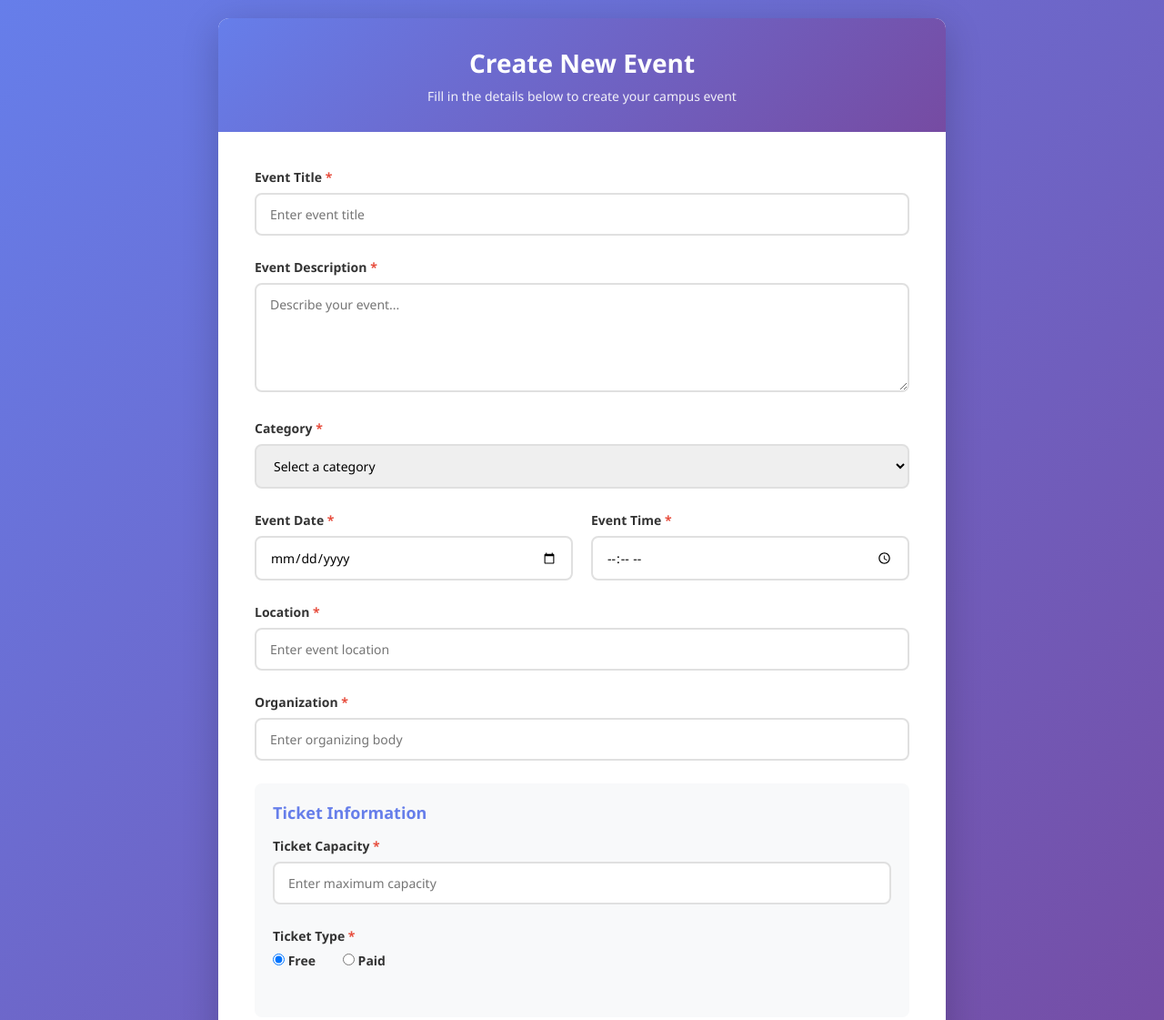
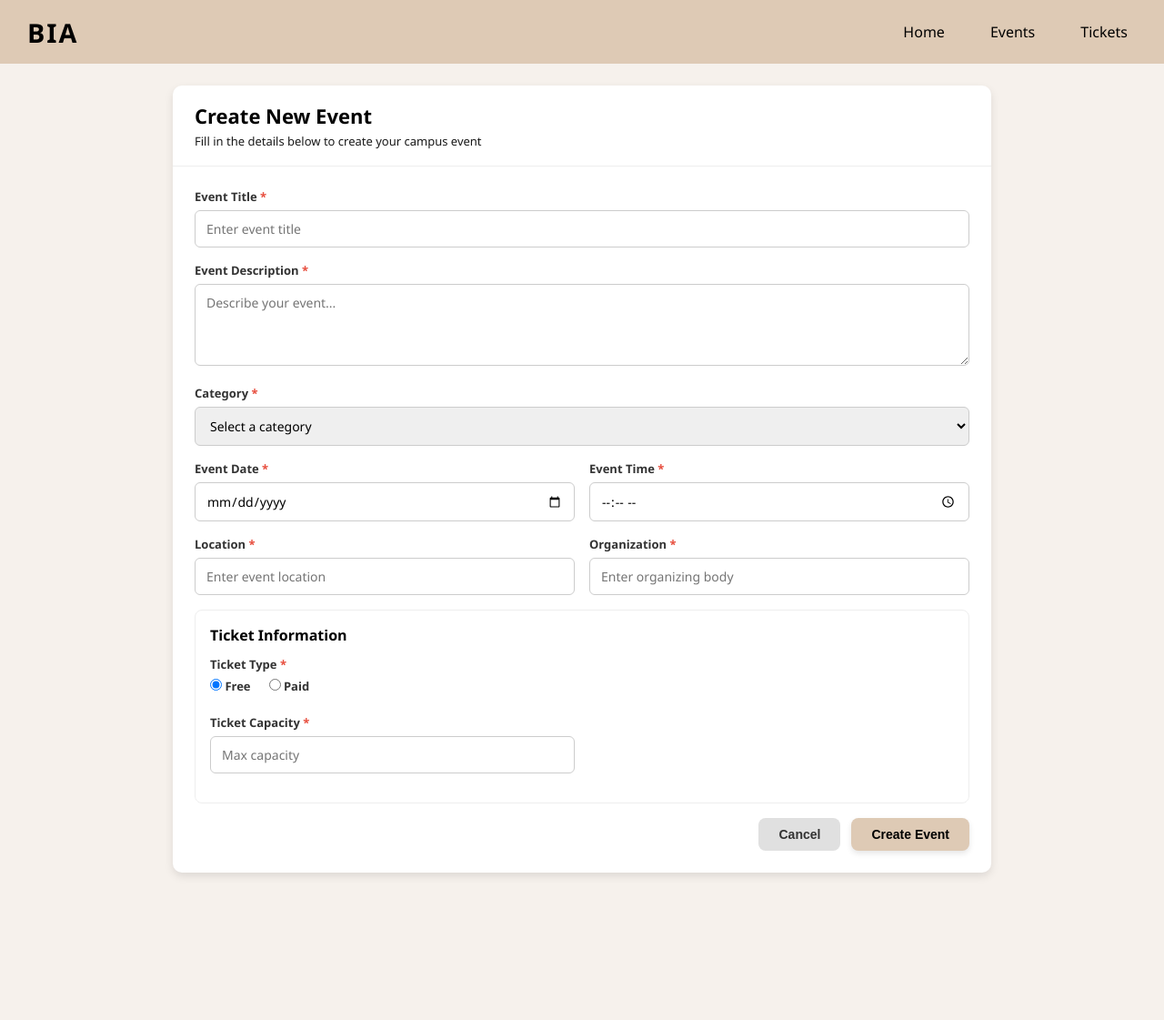
Before and after one commit to AdnaneBJA/BIA-SOEN341_Project_F25, a plain HTML site: page frontend/event-creation/EventCreationPage.html in a window 1280 px wide. Shown: the top 1121 px of the page at 91% size. After the commit the page ends 983 px from the top, so only its background shows below. Drawn offline with Linux system fonts and the light colour scheme.

Commit message:
Task.#25 - Change color palette of EvenCreationPage.html to be consistent with other pages

```diff
--- a/frontend/event-creation/EventCreationPage.html
+++ b/frontend/event-creation/EventCreationPage.html
@@ -7,6 +7,16 @@
     <link rel="stylesheet" href="EventCreationPageStyle.css">
 </head>
 <body>
+    <!-- Added shared header from sign-up page -->
+    <nav class="menu-bar">
+        <span class="menu-logo"><b>BIA</b></span>
+        <div class="menu-links">
+            <a href="../main-page/mainpage.html">Home</a>
+            <a href="../eventlist.html">Events</a>
+            <a href="#">Tickets</a>
+        </div>
+    </nav>
+
     <div class="container">
         <div class="header">
             <h1>Create New Event</h1>
@@ -51,6 +61,8 @@
                     </div>
                 </div>
 
+                <!-- Grouped to save vertical space -->
+                <div class="form-row">
                     <div class="form-group">
                         <label for="location">Location <span class="required">*</span></label>
                         <input type="text" id="location" name="location" placeholder="Enter event location" required>
@@ -60,14 +72,10 @@
                         <label for="organization">Organization <span class="required">*</span></label>
                         <input type="text" id="organization" name="organization" placeholder="Enter organizing body" required>
                     </div>
+                </div>
 
                 <div class="ticket-section">
                     <h3>Ticket Information</h3>
-
-                    <div class="form-group">
-                        <label for="capacity">Ticket Capacity <span class="required">*</span></label>
-                        <input type="number" id="capacity" name="capacity" placeholder="Enter maximum capacity" min="1" required>
-                    </div>
 
                     <div class="form-group">
                         <label>Ticket Type <span class="required">*</span></label>
@@ -83,9 +91,16 @@
                         </div>
                     </div>
 
+                    <!-- Capacity and price in a row to reduce height -->
+                    <div class="form-row">
+                        <div class="form-group">
+                            <label for="capacity">Ticket Capacity <span class="required">*</span></label>
+                            <input type="number" id="capacity" name="capacity" placeholder="Max capacity" min="1" required>
+                        </div>
                         <div class="form-group price-input" id="priceGroup">
                             <label for="price">Ticket Price ($) <span class="required">*</span></label>
-                        <input type="number" id="price" name="price" placeholder="Enter ticket price" min="0" step="0.01">
+                            <input type="number" id="price" name="price" placeholder="Ticket price" min="0" step="0.01">
+                        </div>
                     </div>
                 </div>
 
@@ -97,6 +112,6 @@
         </div>
     </div>
 
-    <script src="EventCreationPageBackend.js"></script>
+    <script src="EventCreationPagejs.js"></script>
 </body>
 </html>
--- a/frontend/event-creation/EventCreationPageStyle.css
+++ b/frontend/event-creation/EventCreationPageStyle.css
@@ -6,100 +6,136 @@
 
 body {
     font-family: 'Segoe UI', Tahoma, Geneva, Verdana, sans-serif;
-    background: linear-gradient(135deg, #667eea 0%, #764ba2 100%);
+    background-color: #f6f1ec; /* match sign-up palette */
     min-height: 100vh;
-    padding: 20px;
+    padding: 0;
+}
+
+/* Header (menu) from sign-up page */
+.menu-bar {
+    background-color: #decab5;
+    overflow: hidden;
+    padding: 10px 0;
+    display: flex;
+    justify-content: space-between;
+    align-items: center;
+}
+
+.menu-logo {
+    font-weight: bold;
+    font-size: 1.8em;
+    margin-left: 30px;
+    letter-spacing: 2px;
+}
+
+.menu-links {
+    display: flex;
+    gap: 10px;
+    margin-right: 20px;
+}
+
+.menu-bar a {
+    color: #000000;
+    text-decoration: none;
+    padding: 14px 20px;
+    display: inline-block;
+}
+
+.menu-bar a:hover {
+    background-color: #aa8e70;
 }
 
 .container {
-    max-width: 800px;
-    margin: 0 auto;
-    background: white;
-    border-radius: 12px;
-    box-shadow: 0 10px 40px rgba(0, 0, 0, 0.2);
+    max-width: 900px;
+    margin: 24px auto;
+    background: #ffffff;
+    border-radius: 10px;
+    box-shadow: 0 4px 10px rgba(0, 0, 0, 0.1);
     overflow: hidden;
 }
 
 .header {
-    background: linear-gradient(135deg, #667eea 0%, #764ba2 100%);
-    color: white;
-    padding: 30px;
-    text-align: center;
+    background: transparent; /* remove gradient */
+    color: #000;
+    padding: 18px 24px;
+    text-align: left;
+    border-bottom: 1px solid #eee;
 }
 
 .header h1 {
-    font-size: 28px;
-    margin-bottom: 8px;
+    font-size: 22px;
+    margin-bottom: 4px;
 }
 
 .header p {
-    font-size: 14px;
+    font-size: 13px;
     opacity: 0.9;
 }
 
 .form-container {
-    padding: 40px;
+    padding: 24px;
 }
 
 .form-group {
-    margin-bottom: 25px;
+    margin-bottom: 16px;
 }
 
 .form-group label {
     display: block;
     font-weight: 600;
     color: #333;
-    margin-bottom: 8px;
-    font-size: 14px;
+    margin-bottom: 6px;
+    font-size: 13px;
 }
 
 .form-group input,
 .form-group textarea,
 .form-group select {
     width: 100%;
-    padding: 12px 15px;
-    border: 2px solid #e0e0e0;
-    border-radius: 8px;
+    padding: 10px 12px;
+    border: 1px solid #ccc; /* match sign-up */
+    border-radius: 6px;
     font-size: 14px;
     font-family: inherit;
-    transition: border-color 0.3s;
+    transition: border-color 0.2s;
 }
 
 .form-group input:focus,
 .form-group textarea:focus,
 .form-group select:focus {
     outline: none;
-    border-color: #667eea;
+    border-color: #aa8e70; /* accent from sign-up */
 }
 
 .form-group textarea {
     resize: vertical;
-    min-height: 120px;
+    min-height: 90px;
 }
 
 .form-row {
     display: grid;
     grid-template-columns: 1fr 1fr;
-    gap: 20px;
+    gap: 16px;
 }
 
 .ticket-section {
-    background: #f8f9fa;
-    padding: 20px;
+    background: #fff;
+    padding: 16px;
     border-radius: 8px;
-    margin-bottom: 25px;
+    margin-bottom: 16px;
+    border: 1px solid #eee;
 }
 
 .ticket-section h3 {
-    color: #667eea;
-    font-size: 18px;
-    margin-bottom: 15px;
+    color: #000;
+    font-size: 16px;
+    margin-bottom: 12px;
 }
 
 .radio-group {
     display: flex;
-    gap: 30px;
-    margin-bottom: 15px;
+    gap: 20px;
+    margin-bottom: 10px;
 }
 
 .radio-option {
@@ -124,29 +160,29 @@ body {
 
 .btn-container {
     display: flex;
-    gap: 15px;
+    gap: 12px;
     justify-content: flex-end;
-    margin-top: 30px;
+    margin-top: 16px;
 }
 
 .btn {
-    padding: 12px 30px;
+    padding: 10px 22px;
     border: none;
     border-radius: 8px;
-    font-size: 16px;
+    font-size: 14px;
     font-weight: 600;
     cursor: pointer;
-    transition: all 0.3s;
+    transition: background-color 0.2s ease, transform 0.2s ease, box-shadow 0.2s ease;
 }
 
 .btn-primary {
-    background: linear-gradient(135deg, #667eea 0%, #764ba2 100%);
-    color: white;
+    background-color: #decab5; /* match sign-up */
+    color: #000;
+    box-shadow: 0 3px 6px rgba(0, 0, 0, 0.1);
 }
 
 .btn-primary:hover {
-    transform: translateY(-2px);
-    box-shadow: 0 5px 20px rgba(102, 126, 234, 0.4);
+    background-color: #aa8e70; /* match sign-up hover */
 }
 
 .btn-secondary {
@@ -168,7 +204,7 @@ body {
     }
 
     .form-container {
-        padding: 25px;
+        padding: 18px;
     }
 
     .btn-container {
```
Also changed, not shown: backend/endpoints/event-creation.js (added, +10 -0 lines). Lines whose indentation alone changed are shown as unchanged.
